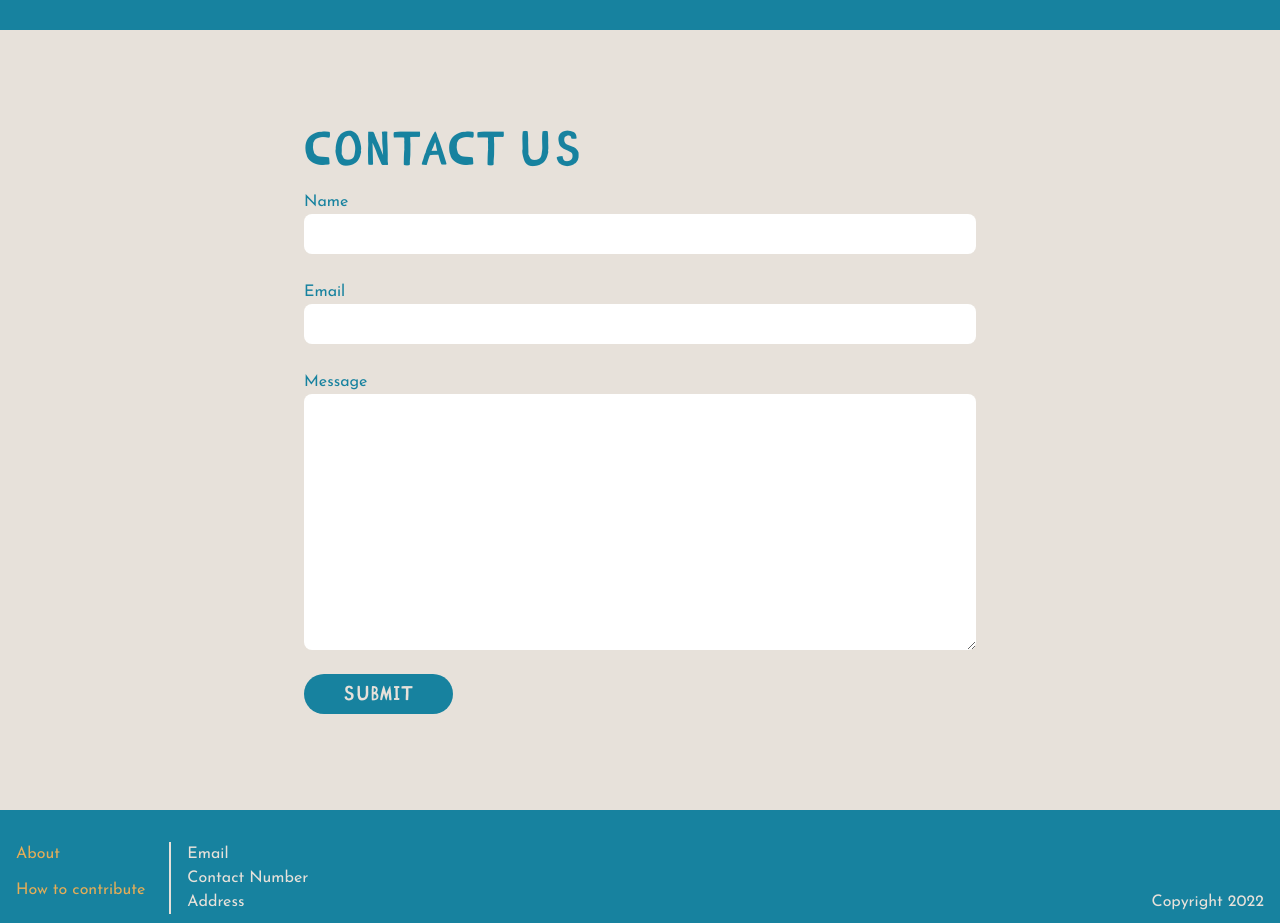
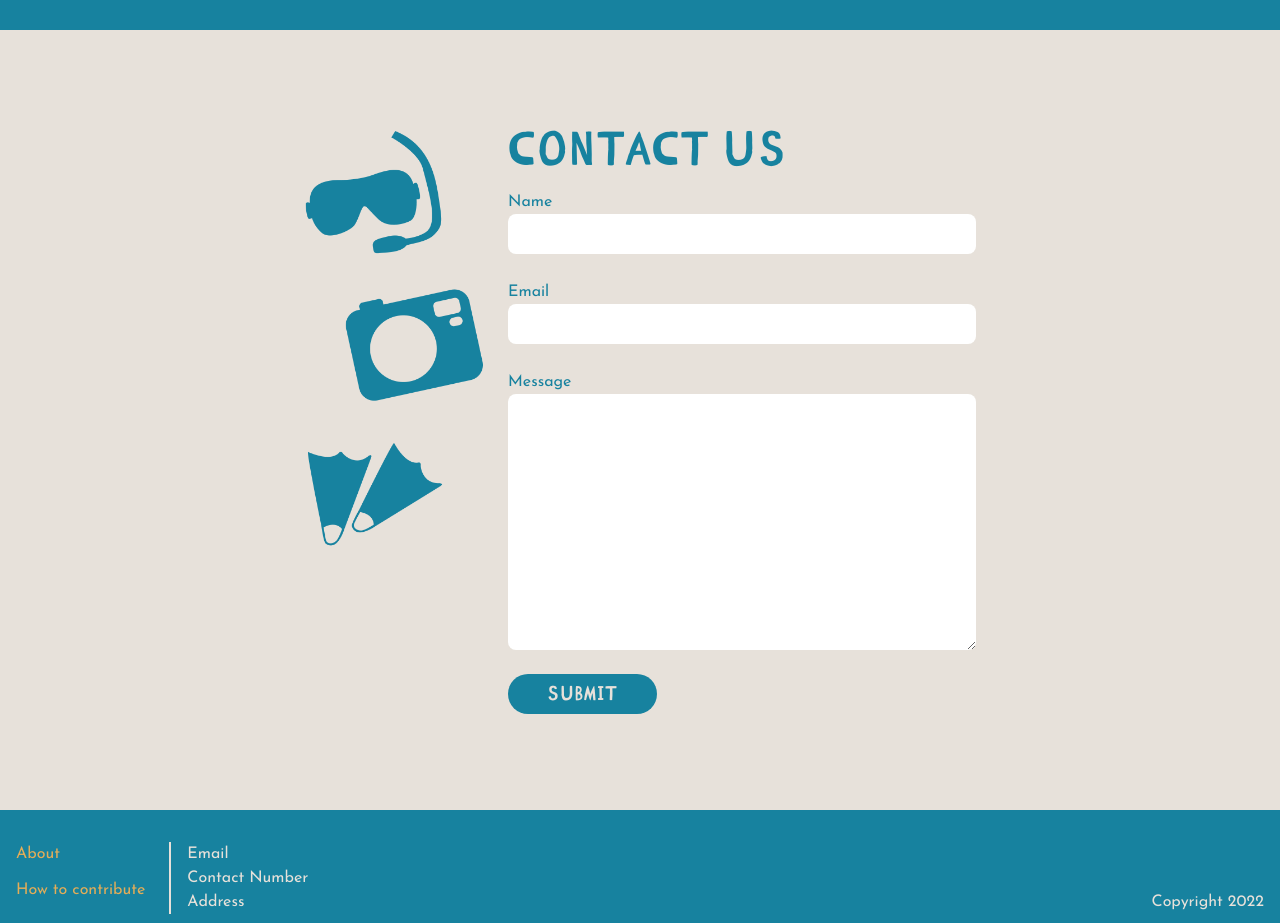
Before and after one commit to dlsudatasci/shore-reef-coral, a Next.js app: page / in a window 1280 px wide. Shown: the part 2460-3383 px from the top of the page. Built offline with nearby package versions, Linux system fonts and the light colour scheme; no server answers.

Commit message:
add: icons in contact us section of homepage

```diff
--- a/components/header/index.tsx
+++ b/components/header/index.tsx
@@ -21,7 +21,7 @@ interface MobNavItemProp extends NavItemProp {
 export const navItems: NavItemProp[] = [
 	{ path: '/about', text: 'About' },
 	{ path: '/contribute', text: 'How to contribute', status: 'unauthenticated' },
-	{ path: '/survey', text: 'Submit a survey', status: 'authenticated' },
+	{ path: '/surveys/submit', text: 'Submit a survey', status: 'authenticated' },
 	{ path: '/lessons', text: 'Lessons', status: 'authenticated' },
 	{ path: '/dashboard', text: 'Dashboard', status: 'authenticated' },
 ]
--- a/pages/index.tsx
+++ b/pages/index.tsx
@@ -90,7 +90,19 @@ const Home: NextPage = () => {
 				</div>
 			</section>
 			<section>
-				<div className="!max-w-2xl">
+				<div className="!max-w-2xl grid md:grid-cols-[180px_1fr] gap-x-6">
+					<div className="hidden md:grid h-min">
+						<div className="self-start">
+							<Image src="/mask-dark.png" alt="Mask Icon" width={140} height={140} />
+						</div>
+						<div className="justify-self-end">
+							<Image src="/camera-dark.png" alt="Camera Icon" width={140} height={140} />
+						</div>
+						<div className="justify-self-start">
+							<Image src="/fins-dark.png" alt="Flipper Icon" width={140} height={140} />
+						</div>
+					</div>
+					<div>
 						<h1 className="mb-4">Contact Us</h1>
 						<form onSubmit={handleSubmit(onSubmit)}>
 							<div className="control">
@@ -98,21 +110,19 @@ const Home: NextPage = () => {
 								<input type="text" {...register('name')} />
 								<p className="error">{errors.name?.message}</p>
 							</div>
-
 							<div className="control">
 								<label htmlFor="email">Email</label>
 								<input type="email"  {...register('email')} />
 								<p className="error">{errors.email?.message}</p>
 							</div>
-
 							<div className="control">
 								<label htmlFor="message">Message</label>
 								<textarea id="message" rows={10} {...register('message')} />
 								<p className="error">{errors.message?.message}</p>
 							</div>
-
 							<input type="submit" value="Submit" className="btn primary" />
 						</form>
+					</div>
 				</div>
 			</section>
 		</div>
```
Also changed, not shown: pages/surveys/submit.tsx (renamed from pages/contribute.tsx, +4 -4 lines), public/camera-dark.png (added), public/fins-dark.png (added). Lines whose indentation alone changed are shown as unchanged.
